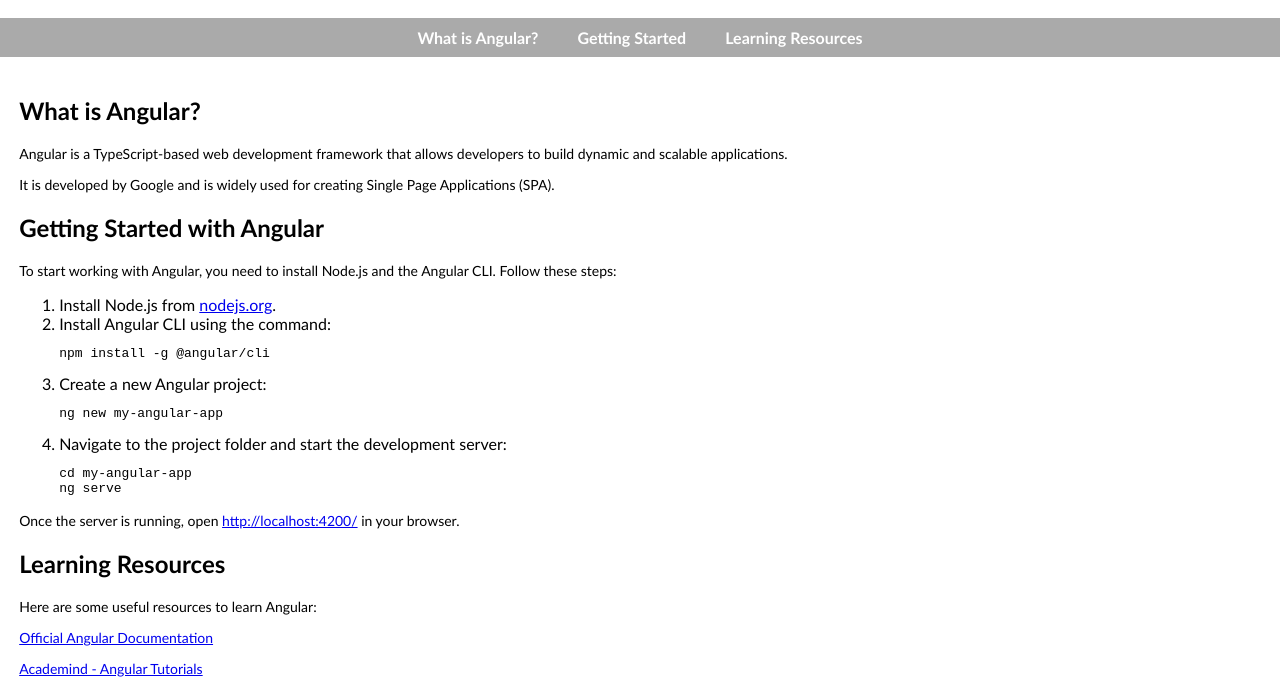
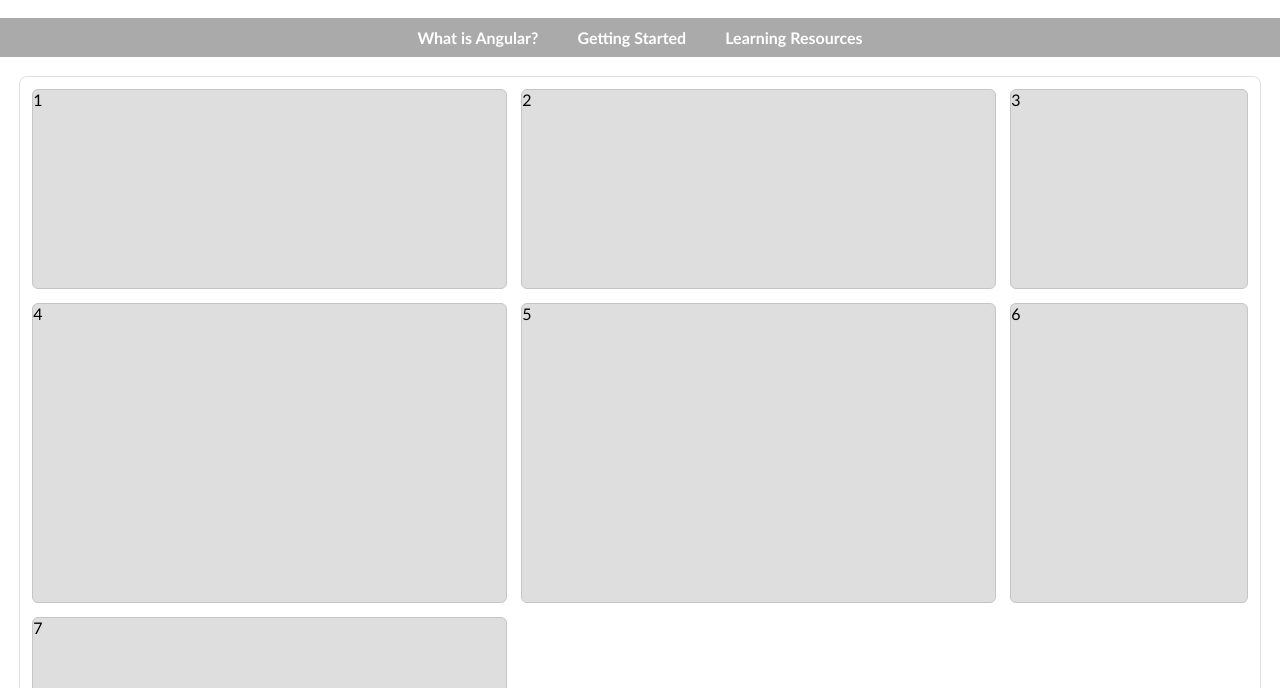
Before and after one commit to TGerzenstein/academyAngular, a plain HTML site: page index.html in a window 1280 px wide. Shown: the part 102-790 px from the top of the page. Drawn offline with Linux system fonts and the light colour scheme.

Commit message:
Add Grid support to the project

```diff
--- a/index.html
+++ b/index.html
@@ -18,7 +18,7 @@
       </nav>
     </header>
     <main>
-      <section id="about">
+<!--       <section id="about">
         <h2>What is Angular?</h2>
         <p>
           Angular is a TypeScript-based web development framework that allows
@@ -89,7 +89,19 @@ ng serve</code></pre>
               >
           </p>
         </div>
-      </section>
+      </section> -->
+
+    <section class="container">
+      <div>1</div>
+      <div>2</div>
+      <div>3</div>
+      <div>4</div>
+      <div>5</div>
+      <div>6</div>
+      <div>7</div>
+
+    </section>
+
     </main>
     <footer>&copy; 2025 by Tatiana Gerzenstein. All rights reserved.</footer>
   </body>
--- a/style.css
+++ b/style.css
@@ -83,6 +83,27 @@ button:hover {
     background-color: var(--purple);
 }
 
+/* Grid */
+
+.container {
+    background-color: #ffffff;
+    border: 1px solid rgb(223, 223, 223);
+    border-radius: 8px;
+
+    display: grid;
+    grid-template-columns: 2fr 2fr 1fr;
+    grid-template-rows: 200px 300px 100px;
+    /*grid-auto-rows*/
+    gap: 14px;
+    padding: 12px;
+}
+
+.container div {
+    background: #dedede;
+    border: 1px solid rgb(197, 197, 197);
+    border-radius: 6px;
+}
+
 footer {
     padding-top: 2rem;
     padding-bottom: 2rem;
```
Also changed, not shown: 1 other file.
